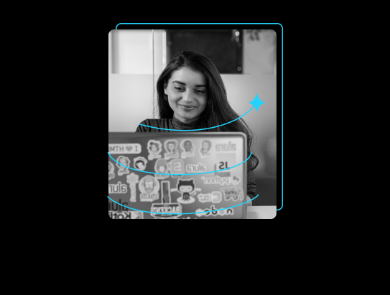
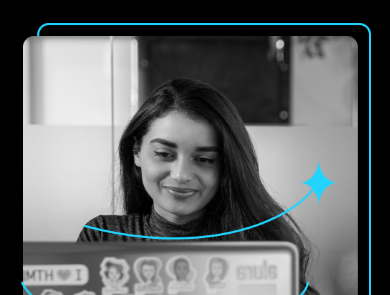
Before and after one commit to diegopalladini/primeiroteste, a plain HTML site: page index.html in a window 390 px wide. Shown: the part 65-360 px from the top of the page. Drawn offline with nearby package versions, Linux system fonts and the light colour scheme.

Commit message:
Update style.css

```diff
--- a/styles/style.css
+++ b/styles/style.css
@@ -138,6 +138,10 @@ body {
         padding: 5%;
     }
 
+    .apresentacao__imagem {
+        width: 100%;
+    }
+
     .apresentacao__conteudo {
         width: auto;
     }
```
